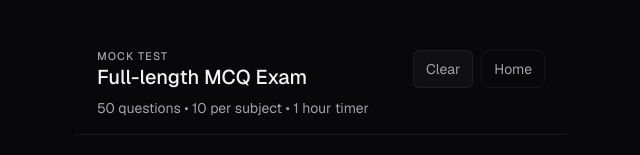
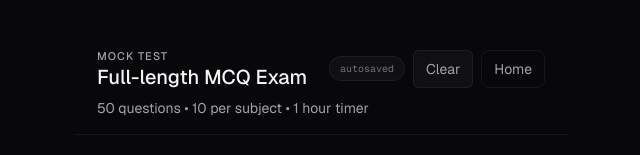
Before and after one commit to rohith-0099/CCW_MCQ_WEBSITE, a Next.js app: page /mock-test in a window 1280 px wide. Both pictures are taken after a click on the button "Start Mock Test". Shown: the top 155 px of the page, without its empty margins (319-959 px from the left). Built offline with nearby package versions, Linux system fonts and the light colour scheme.

Commit message:
Show autosaved badge in mock test

```diff
--- a/src/app/mock-test/page.tsx
+++ b/src/app/mock-test/page.tsx
@@ -194,6 +194,11 @@ export default function MockTestPage() {
               </h1>
             </div>
             <div className="flex items-center gap-2">
+              {session && (
+                <span className="rounded-full border border-white/[0.06] bg-panel px-2.5 py-1 font-mono text-[10px] text-zinc-500">
+                  autosaved
+                </span>
+              )}
               {session && (
                 <button
                   onClick={() => {
```
